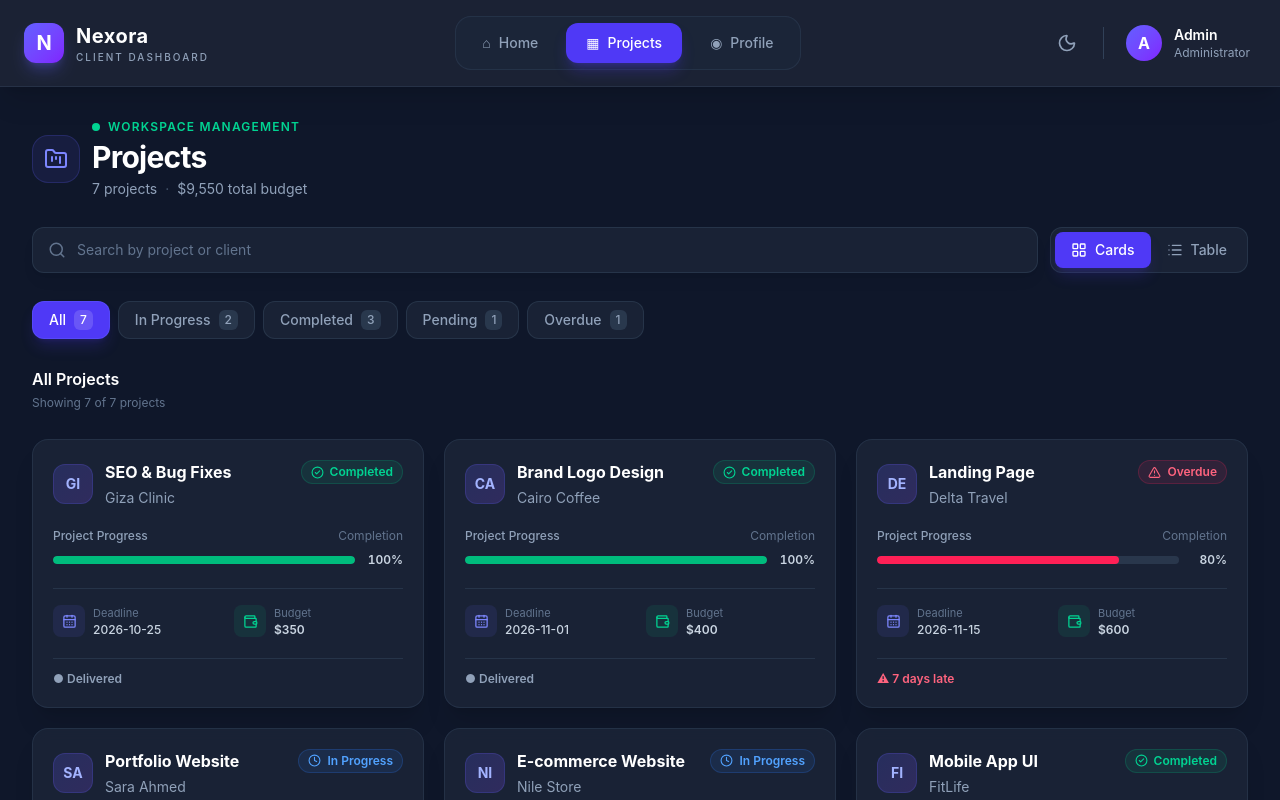
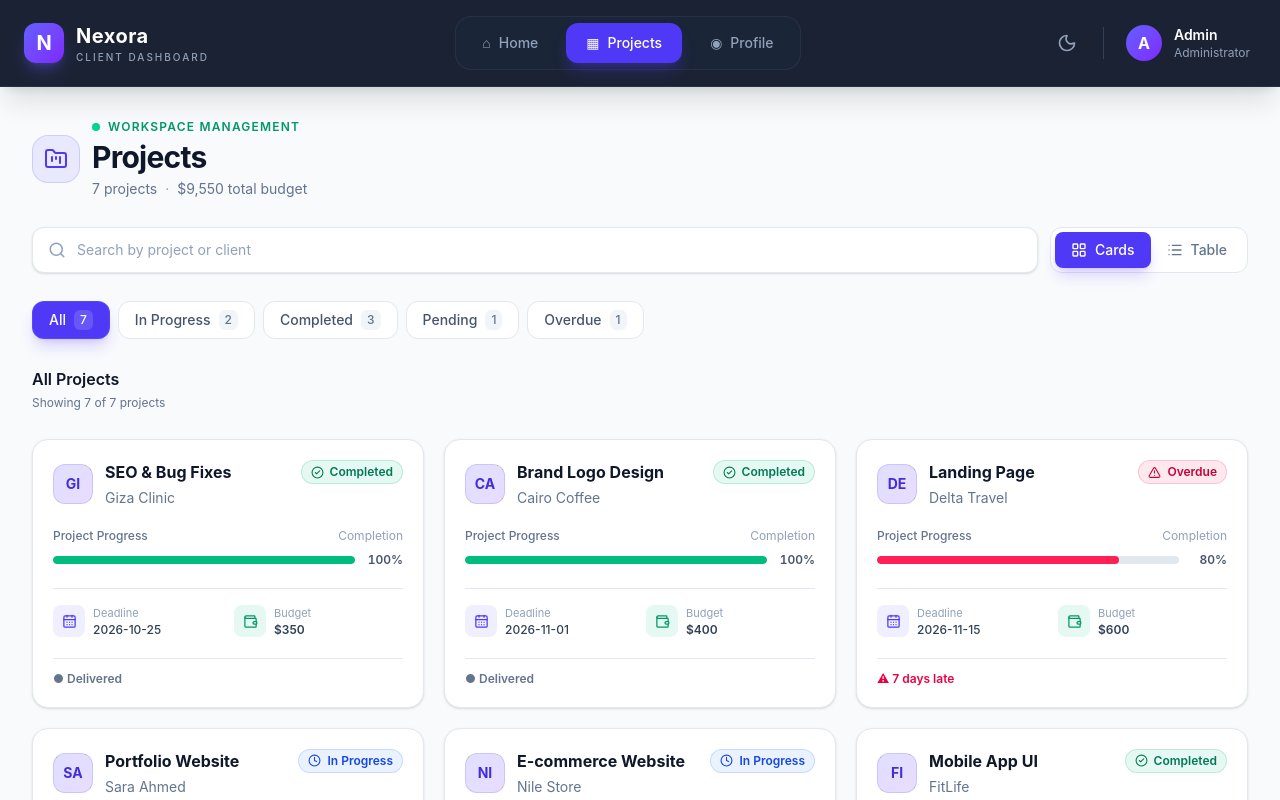
Before and after one commit to Amir-017/task1_Elevvo, a React (Vite) app: page /projects in a window 1280 px wide. Shown: the top 800 px of the page. Built offline with nearby package versions, Linux system fonts and the light colour scheme.

Commit message:
enhance Projects page styling for improved theming and user experience

```diff
--- a/src/Pages/Projects.jsx
+++ b/src/Pages/Projects.jsx
@@ -1,4 +1,3 @@
-
 import { useMemo, useState } from "react";
 import {
   Search, LayoutGrid, List, CalendarDays, CheckCircle2, AlertTriangle,
@@ -9,22 +8,22 @@ import { useProducts } from "../Store/products";
 const STATUS = {
   "In Progress": {
     icon: Clock,
-    badge: "bg-blue-500/10 text-blue-400 ring-blue-500/20",
+    badge: "bg-blue-500/10 text-blue-700 ring-blue-500/20 dark:text-blue-400",
     bar: "bg-blue-500",
   },
   Completed: {
     icon: CheckCircle2,
-    badge: "bg-emerald-500/10 text-emerald-400 ring-emerald-500/20",
+    badge: "bg-emerald-500/10 text-emerald-700 ring-emerald-500/20 dark:text-emerald-400",
     bar: "bg-emerald-500",
   },
   Pending: {
     icon: Hourglass,
-    badge: "bg-slate-500/10 text-slate-400 ring-slate-500/20",
+    badge: "bg-slate-500/10 text-slate-600 ring-slate-500/20 dark:text-slate-400",
     bar: "bg-slate-400",
   },
   Overdue: {
     icon: AlertTriangle,
-    badge: "bg-rose-500/10 text-rose-400 ring-rose-500/20",
+    badge: "bg-rose-500/10 text-rose-700 ring-rose-500/20 dark:text-rose-400",
     bar: "bg-rose-500",
   },
 };
@@ -42,7 +41,7 @@ function deadlineLabel(p) {
 }
 
 const cardStyle =
-  "rounded-2xl border border-slate-700/50 bg-[#1e293b]/70 shadow-xl shadow-black/10 backdrop-blur-sm";
+  "rounded-2xl border border-slate-200 bg-white shadow-sm dark:border-slate-700/50 dark:bg-[#1e293b]/70 dark:shadow-xl dark:shadow-black/10 dark:backdrop-blur-sm";
 
 function StatusBadge({ status }) {
   const { icon: Icon, badge } = STATUS[status];
@@ -58,13 +57,13 @@ function StatusBadge({ status }) {
 function ProgressBar({ value, status }) {
   return (
     <div className="flex items-center gap-3">
-      <div className="h-2 flex-1 overflow-hidden rounded-full bg-slate-700/70">
+      <div className="h-2 flex-1 overflow-hidden rounded-full bg-slate-200 dark:bg-slate-700/70">
         <div
           className={`h-full rounded-full transition-all duration-500 ${STATUS[status].bar}`}
           style={{ width: `${value}%` }}
         />
       </div>
-      <span className="w-9 text-right text-xs font-semibold tabular-nums text-slate-300">
+      <span className="w-9 text-right text-xs font-semibold tabular-nums text-slate-600 dark:text-slate-300">
         {value}%
       </span>
     </div>
@@ -73,7 +72,7 @@ function ProgressBar({ value, status }) {
 
 function Avatar({ name }) {
   return (
-    <div className="flex h-10 w-10 shrink-0 items-center justify-center rounded-xl border border-indigo-500/20 bg-gradient-to-br from-indigo-500/20 to-violet-500/20 text-sm font-bold text-indigo-300">
+    <div className="flex h-10 w-10 shrink-0 items-center justify-center rounded-xl border border-indigo-500/20 bg-gradient-to-br from-indigo-500/20 to-violet-500/20 text-sm font-bold text-indigo-700 dark:text-indigo-300">
       {name.slice(0, 2).toUpperCase()}
     </div>
   );
@@ -81,7 +80,7 @@ function Avatar({ name }) {
 
 function ProjectCard({ p }) {
   return (
-    <div className={`${cardStyle} flex flex-col gap-5 p-5 transition-all duration-300 hover:-translate-y-1 hover:border-indigo-500/40 hover:shadow-indigo-950/30`}>
+    <div className={`${cardStyle} flex flex-col gap-5 p-5 transition-all duration-300 hover:-translate-y-1 hover:border-indigo-400/60 dark:hover:border-indigo-500/40 dark:hover:shadow-indigo-950/30`}>
 
       {/* Project Info */}
       <div className="flex items-start justify-between gap-3">
@@ -89,8 +88,8 @@ function ProjectCard({ p }) {
           <Avatar name={p.client} />
 
           <div className="min-w-0">
-            <h3 className="truncate font-bold text-white">{p.name}</h3>
-            <p className="mt-1 truncate text-sm text-slate-400">{p.client}</p>
+            <h3 className="truncate font-bold text-slate-900 dark:text-white">{p.name}</h3>
+            <p className="mt-1 truncate text-sm text-slate-500 dark:text-slate-400">{p.client}</p>
           </div>
         </div>
 
@@ -100,34 +99,34 @@ function ProjectCard({ p }) {
       {/* Progress */}
       <div>
         <div className="mb-2 flex items-center justify-between">
-          <span className="text-xs font-medium text-slate-400">Project Progress</span>
-          <span className="text-xs text-slate-500">Completion</span>
+          <span className="text-xs font-medium text-slate-500 dark:text-slate-400">Project Progress</span>
+          <span className="text-xs text-slate-400 dark:text-slate-500">Completion</span>
         </div>
 
         <ProgressBar value={p.progress} status={p.status} />
       </div>
 
       {/* Project Details */}
-      <div className="grid grid-cols-2 gap-3 border-t border-slate-700/60 pt-4">
+      <div className="grid grid-cols-2 gap-3 border-t border-slate-200 pt-4 dark:border-slate-700/60">
         <div className="flex items-center gap-2">
-          <div className="flex h-8 w-8 items-center justify-center rounded-lg bg-indigo-500/10 text-indigo-400">
+          <div className="flex h-8 w-8 items-center justify-center rounded-lg bg-indigo-500/10 text-indigo-600 dark:text-indigo-400">
             <CalendarDays size={15} />
           </div>
 
           <div className="min-w-0">
-            <p className="text-[11px] text-slate-500">Deadline</p>
-            <p className="truncate text-xs font-medium text-slate-300">{p.deadline}</p>
+            <p className="text-[11px] text-slate-400 dark:text-slate-500">Deadline</p>
+            <p className="truncate text-xs font-medium text-slate-700 dark:text-slate-300">{p.deadline}</p>
           </div>
         </div>
 
         <div className="flex items-center gap-2">
-          <div className="flex h-8 w-8 items-center justify-center rounded-lg bg-emerald-500/10 text-emerald-400">
+          <div className="flex h-8 w-8 items-center justify-center rounded-lg bg-emerald-500/10 text-emerald-600 dark:text-emerald-400">
             <Wallet size={15} />
           </div>
 
           <div className="min-w-0">
-            <p className="text-[11px] text-slate-500">Budget</p>
-            <p className="truncate text-xs font-semibold text-slate-300">
+            <p className="text-[11px] text-slate-400 dark:text-slate-500">Budget</p>
+            <p className="truncate text-xs font-semibold text-slate-700 dark:text-slate-300">
               ${p.budget.toLocaleString()}
             </p>
           </div>
@@ -135,8 +134,8 @@ function ProjectCard({ p }) {
       </div>
 
       {/* Deadline Status */}
-      <p className={`border-t border-slate-700/60 pt-3 text-xs font-semibold ${
-        p.status === "Overdue" ? "text-rose-400" : "text-slate-400"
+      <p className={`border-t border-slate-200 pt-3 text-xs font-semibold dark:border-slate-700/60 ${
+        p.status === "Overdue" ? "text-rose-600 dark:text-rose-400" : "text-slate-500 dark:text-slate-400"
       }`}>
         {p.status === "Overdue" ? "⚠ " : "● "}
         {deadlineLabel(p)}
@@ -150,7 +149,7 @@ function ProjectsTable({ items }) {
     <div className={`${cardStyle} overflow-x-auto`}>
       <table className="w-full min-w-[720px] text-sm">
 
-        <thead className="border-b border-slate-700/60 bg-slate-800/70 text-left text-xs uppercase tracking-wider text-slate-400">
+        <thead className="border-b border-slate-200 bg-slate-50 text-left text-xs uppercase tracking-wider text-slate-500 dark:border-slate-700/60 dark:bg-slate-800/70 dark:text-slate-400">
           <tr>
             <th className="px-5 py-4 font-semibold">Project</th>
             <th className="px-5 py-4 font-semibold">Status</th>
@@ -160,7 +159,7 @@ function ProjectsTable({ items }) {
           </tr>
         </thead>
 
-        <tbody className="divide-y divide-slate-700/50">
+        <tbody className="divide-y divide-slate-200 dark:divide-slate-700/50">
           {items.map((p) => (
             <tr
               key={p.id}
@@ -171,8 +170,8 @@ function ProjectsTable({ items }) {
                   <Avatar name={p.client} />
 
                   <div>
-                    <p className="font-semibold text-white">{p.name}</p>
-                    <p className="mt-1 text-xs text-slate-400">{p.client}</p>
+                    <p className="font-semibold text-slate-900 dark:text-white">{p.name}</p>
+                    <p className="mt-1 text-xs text-slate-500 dark:text-slate-400">{p.client}</p>
                   </div>
                 </div>
               </td>
@@ -186,15 +185,15 @@ function ProjectsTable({ items }) {
               </td>
 
               <td className="px-5 py-4">
-                <p className="text-slate-300">{p.deadline}</p>
+                <p className="text-slate-700 dark:text-slate-300">{p.deadline}</p>
                 <p className={`mt-1 text-xs ${
-                  p.status === "Overdue" ? "text-rose-400" : "text-slate-500"
+                  p.status === "Overdue" ? "text-rose-600 dark:text-rose-400" : "text-slate-500"
                 }`}>
                   {deadlineLabel(p)}
                 </p>
               </td>
 
-              <td className="px-5 py-4 text-right font-semibold text-white">
+              <td className="px-5 py-4 text-right font-semibold text-slate-900 dark:text-white">
                 ${p.budget.toLocaleString()}
               </td>
             </tr>
@@ -229,30 +228,30 @@ export const Projects = () => {
   const totalBudget = products.reduce((s, p) => s + p.budget, 0);
 
   return (
-    <div className="min-h-screen space-y-7 bg-[#0f172a] p-4 sm:p-6 lg:p-8">
+    <div className="min-h-screen space-y-7 bg-slate-50 p-4 transition-colors duration-300 dark:bg-[#0f172a] sm:p-6 lg:p-8">
 
       {/* Page Header */}
       <div className="flex flex-wrap items-center justify-between gap-4">
         <div className="flex items-center gap-3">
-          <div className="flex h-12 w-12 items-center justify-center rounded-2xl border border-indigo-500/20 bg-indigo-500/10 text-indigo-400">
+          <div className="flex h-12 w-12 items-center justify-center rounded-2xl border border-indigo-500/20 bg-indigo-500/10 text-indigo-600 dark:text-indigo-400">
             <FolderKanban size={24} />
           </div>
 
           <div>
             <div className="mb-1 flex items-center gap-2">
               <span className="h-2 w-2 rounded-full bg-emerald-400" />
-              <span className="text-xs font-semibold uppercase tracking-widest text-emerald-400">
+              <span className="text-xs font-semibold uppercase tracking-widest text-emerald-600 dark:text-emerald-400">
                 Workspace Management
               </span>
             </div>
 
-            <h1 className="text-3xl font-bold tracking-tight text-white">
+            <h1 className="text-3xl font-bold tracking-tight text-slate-900 dark:text-white">
               Projects
             </h1>
 
-            <p className="mt-1 text-sm text-slate-400">
+            <p className="mt-1 text-sm text-slate-500 dark:text-slate-400">
               {products.length} projects
-              <span className="mx-2 text-slate-600">·</span>
+              <span className="mx-2 text-slate-400 dark:text-slate-600">·</span>
               ${totalBudget.toLocaleString()} total budget
             </p>
           </div>
@@ -264,18 +263,18 @@ export const Projects = () => {
         <div className="relative flex-1">
           <Search
             size={18}
-            className="absolute left-4 top-1/2 -translate-y-1/2 text-slate-500"
+            className="absolute left-4 top-1/2 -translate-y-1/2 text-slate-400 dark:text-slate-500"
           />
 
           <input
             value={search}
             onChange={(e) => setSearch(e.target.value)}
             placeholder="Search by project or client"
-            className="w-full rounded-xl border border-slate-700/60 bg-[#1e293b]/70 py-3 pl-11 pr-4 text-sm text-white shadow-lg shadow-black/5 outline-none transition-all placeholder:text-slate-500 focus:border-indigo-500 focus:ring-2 focus:ring-indigo-500/20"
+            className="w-full rounded-xl border border-slate-200 bg-white py-3 pl-11 pr-4 text-sm text-slate-900 shadow-sm outline-none transition-all placeholder:text-slate-400 focus:border-indigo-500 focus:ring-2 focus:ring-indigo-500/20 dark:border-slate-700/60 dark:bg-[#1e293b]/70 dark:text-white dark:shadow-lg dark:shadow-black/5 dark:placeholder:text-slate-500"
           />
         </div>
 
-        <div className="flex self-start rounded-xl border border-slate-700/60 bg-[#1e293b]/70 p-1">
+        <div className="flex self-start rounded-xl border border-slate-200 bg-white p-1 dark:border-slate-700/60 dark:bg-[#1e293b]/70">
           {[
             { id: "cards", icon: LayoutGrid, label: "Cards" },
             { id: "table", icon: List, label: "Table" },
@@ -287,7 +286,7 @@ export const Projects = () => {
               className={`flex items-center gap-2 rounded-lg px-4 py-2 text-sm font-medium transition-all duration-300 ${
                 view === id
                   ? "bg-indigo-600 text-white shadow-lg shadow-indigo-600/20"
-                  : "text-slate-400 hover:bg-slate-700/70 hover:text-white"
+                  : "text-slate-500 hover:bg-slate-100 hover:text-slate-900 dark:text-slate-400 dark:hover:bg-slate-700/70 dark:hover:text-white"
               }`}
             >
               <Icon size={16} />
@@ -306,14 +305,14 @@ export const Projects = () => {
             className={`flex items-center gap-2 rounded-xl border px-4 py-2 text-sm font-medium transition-all duration-300 ${
               filter === f
                 ? "border-indigo-500/40 bg-indigo-600 text-white shadow-lg shadow-indigo-600/20"
-                : "border-slate-700/60 bg-[#1e293b]/70 text-slate-400 hover:border-slate-500 hover:bg-slate-800 hover:text-white"
+                : "border-slate-200 bg-white text-slate-600 hover:border-slate-300 hover:bg-slate-50 hover:text-slate-900 dark:border-slate-700/60 dark:bg-[#1e293b]/70 dark:text-slate-400 dark:hover:border-slate-500 dark:hover:bg-slate-800 dark:hover:text-white"
             }`}
           >
             {f}
             <span className={`rounded-md px-1.5 py-0.5 text-xs ${
               filter === f
                 ? "bg-white/15 text-white"
-                : "bg-slate-700/70 text-slate-400"
+                : "bg-slate-100 text-slate-500 dark:bg-slate-700/70 dark:text-slate-400"
             }`}>
               {counts[f] || 0}
             </span>
@@ -324,7 +323,7 @@ export const Projects = () => {
       {/* Results Header */}
       <div className="flex items-center justify-between">
         <div>
-          <h2 className="font-semibold text-white">All Projects</h2>
+          <h2 className="font-semibold text-slate-900 dark:text-white">All Projects</h2>
           <p className="mt-1 text-xs text-slate-500">
             Showing {visible.length} of {products.length} projects
           </p>
@@ -334,13 +333,13 @@ export const Projects = () => {
       {/* Content */}
       {visible.length === 0 ? (
         <div className={`${cardStyle} flex flex-col items-center justify-center px-4 py-20 text-center`}>
-          <div className="mb-4 flex h-16 w-16 items-center justify-center rounded-2xl bg-slate-800 text-slate-500">
+          <div className="mb-4 flex h-16 w-16 items-center justify-center rounded-2xl bg-slate-100 text-slate-400 dark:bg-slate-800 dark:text-slate-500">
             <SearchX size={32} />
           </div>
 
-          <p className="font-semibold text-white">No projects found</p>
+          <p className="font-semibold text-slate-900 dark:text-white">No projects found</p>
 
-          <p className="mt-2 text-sm text-slate-400">
+          <p className="mt-2 text-sm text-slate-500 dark:text-slate-400">
             Try a different search or clear the status filter.
           </p>
         </div>
```
